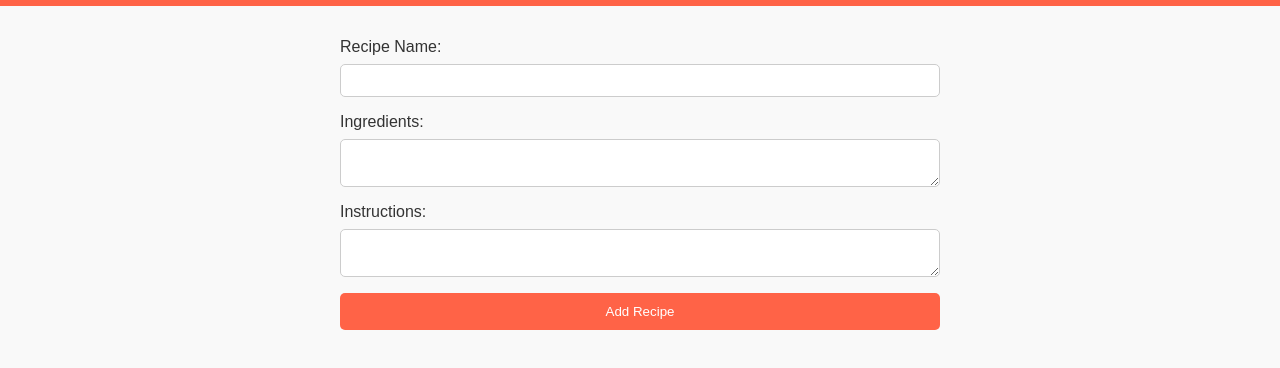
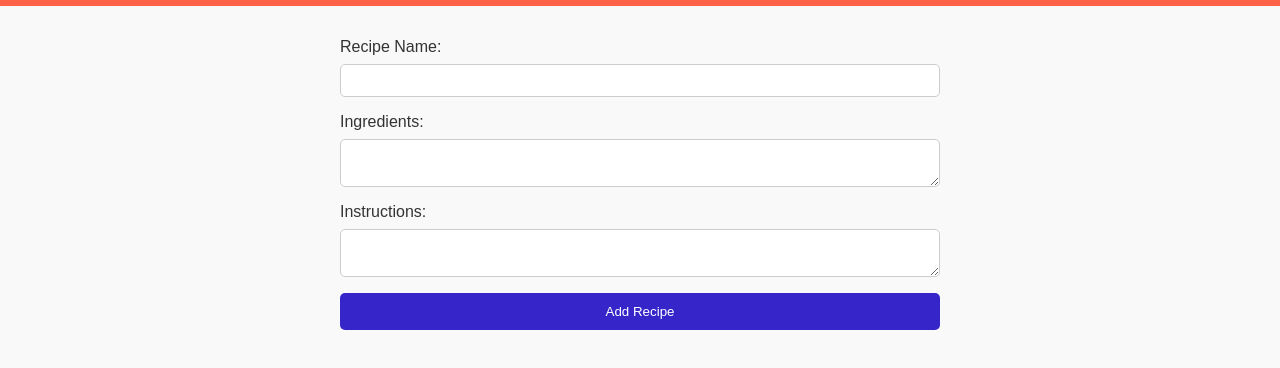
Before and after one commit to ilyas-ilz/recipe, a website: page views/temp/add-recipe.html in a window 1280 px wide. Shown: the part 124-492 px from the top of the page. Drawn offline with Linux system fonts and the light colour scheme.

Commit message:
first commit

```diff
--- a/views/temp/styles.css
+++ b/views/temp/styles.css
@@ -44,7 +44,7 @@ body {
   }
 
   button {
-    background-color: #ff6347;
+    background-color: #3626ca;
     color: white;
     border: none;
     padding: 0.7rem;
```
Also changed, not shown: 1 other file.
